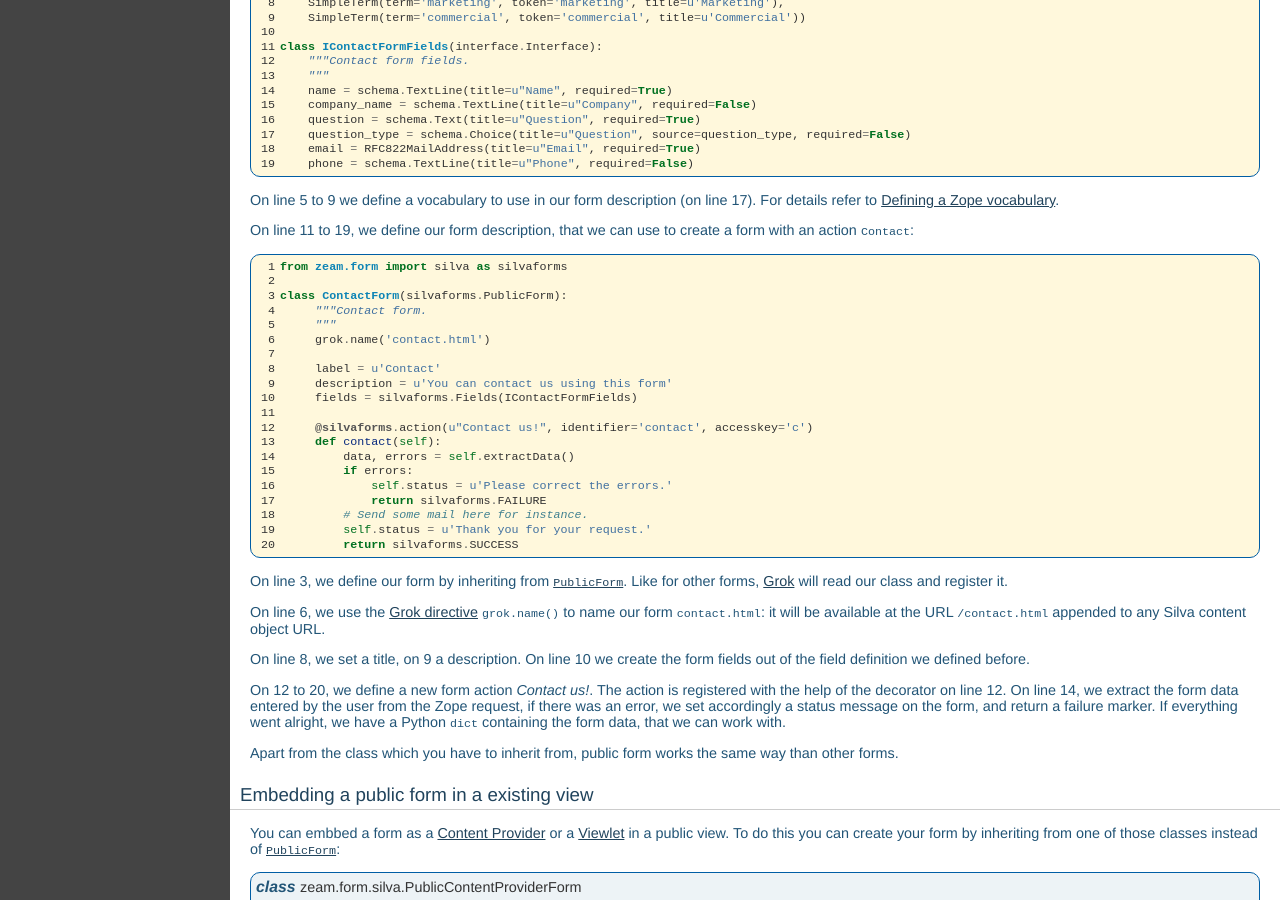
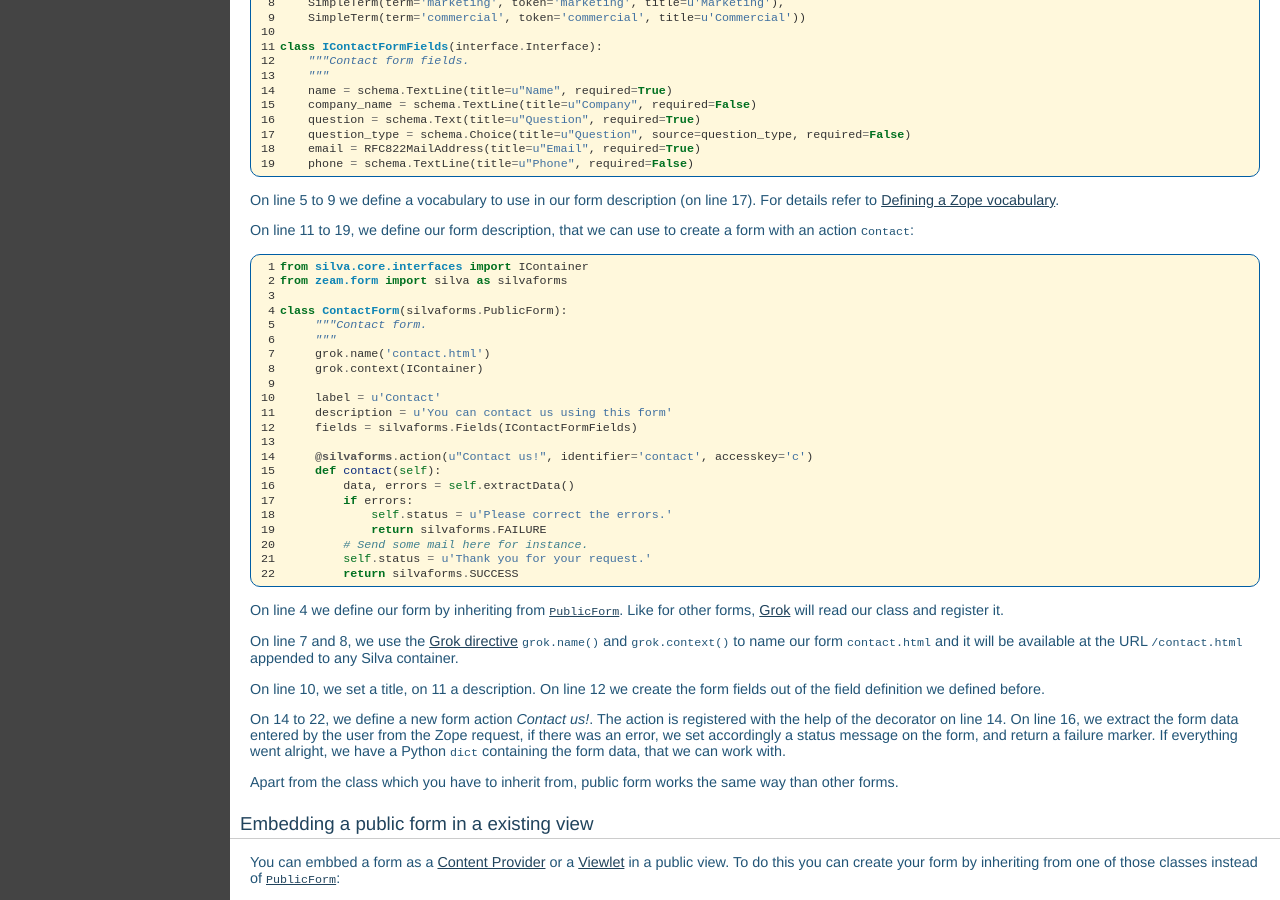
Before and after one commit to silvacms/documentation, a Sphinx documentation site: the page built from source/contents/forms.rst, in a window 1280 px wide and 900 px high, scrolled down 3664 px. Built offline with Sphinx 7.4.7, drawn with Linux system fonts in a browser that asks for light colours; pages that are not in the unit, such as notebooks, are missing from menus; comment, search, counter and statistics services are not loaded; cross-references to code outside the pages are shown as plain code.

Commit message:
Update example, and buildout.

```diff
--- a/buildout.cfg
+++ b/buildout.cfg
@@ -3,7 +3,7 @@ parts =
    documentation
 versions = versions
 extends =
-  http://svn.infrae.com/buildout/silva/trunk/profiles/contentlayout.cfg
+  http://svn.infrae.com/buildout/silva/trunk/profiles/silva-development.cfg
 
 [versions]
 sphinxcontrib.infrae = 1.0
--- a/source/api/errors.rst
+++ b/source/api/errors.rst
@@ -58,9 +58,3 @@ This is implemented by:
 This is implemented by:
 
 .. class:: ExternalReferenceError
-
-.. autointerface:: IImportError
-
-This is implemented by:
-
-.. class:: ImportError
--- a/source/contents/forms.rst
+++ b/source/contents/forms.rst
@@ -313,12 +313,14 @@ create a form with an action ``Contact``:
 .. code-block:: python
    :linenos:
 
+   from silva.core.interfaces import IContainer
    from zeam.form import silva as silvaforms
 
    class ContactForm(silvaforms.PublicForm):
         """Contact form.
         """
         grok.name('contact.html')
+        grok.context(IContainer)
 
         label = u'Contact'
         description = u'You can contact us using this form'
@@ -334,19 +336,20 @@ create a form with an action ``Contact``:
             self.status = u'Thank you for your request.'
             return silvaforms.SUCCESS
 
-On line 3, we define our form by inheriting from
+On line 4 we define our form by inheriting from
 :py:class:`~zeam.form.silva.PublicForm`. Like for other forms,
 :term:`Grok` will read our class and register it.
 
-On line 6, we use the :term:`Grok directive` :py:func:`grok.name` to
-name our form ``contact.html``: it will be available at the URL
-``/contact.html`` appended to any Silva content object URL.
+On line 7 and 8, we use the :term:`Grok directive`
+:py:func:`grok.name` and :py:func:`grok.context` to name our form
+``contact.html`` and it will be available at the URL ``/contact.html``
+appended to any Silva container.
 
-On line 8, we set a title, on 9 a description. On line 10 we create
+On line 10, we set a title, on 11 a description. On line 12 we create
 the form fields out of the field definition we defined before.
 
-On 12 to 20, we define a new form action *Contact us!*. The action is
-registered with the help of the decorator on line 12. On line 14, we
+On 14 to 22, we define a new form action *Contact us!*. The action is
+registered with the help of the decorator on line 14. On line 16, we
 extract the form data entered by the user from the Zope request, if
 there was an error, we set accordingly a status message on the form,
 and return a failure marker. If everything went alright, we have a
```
